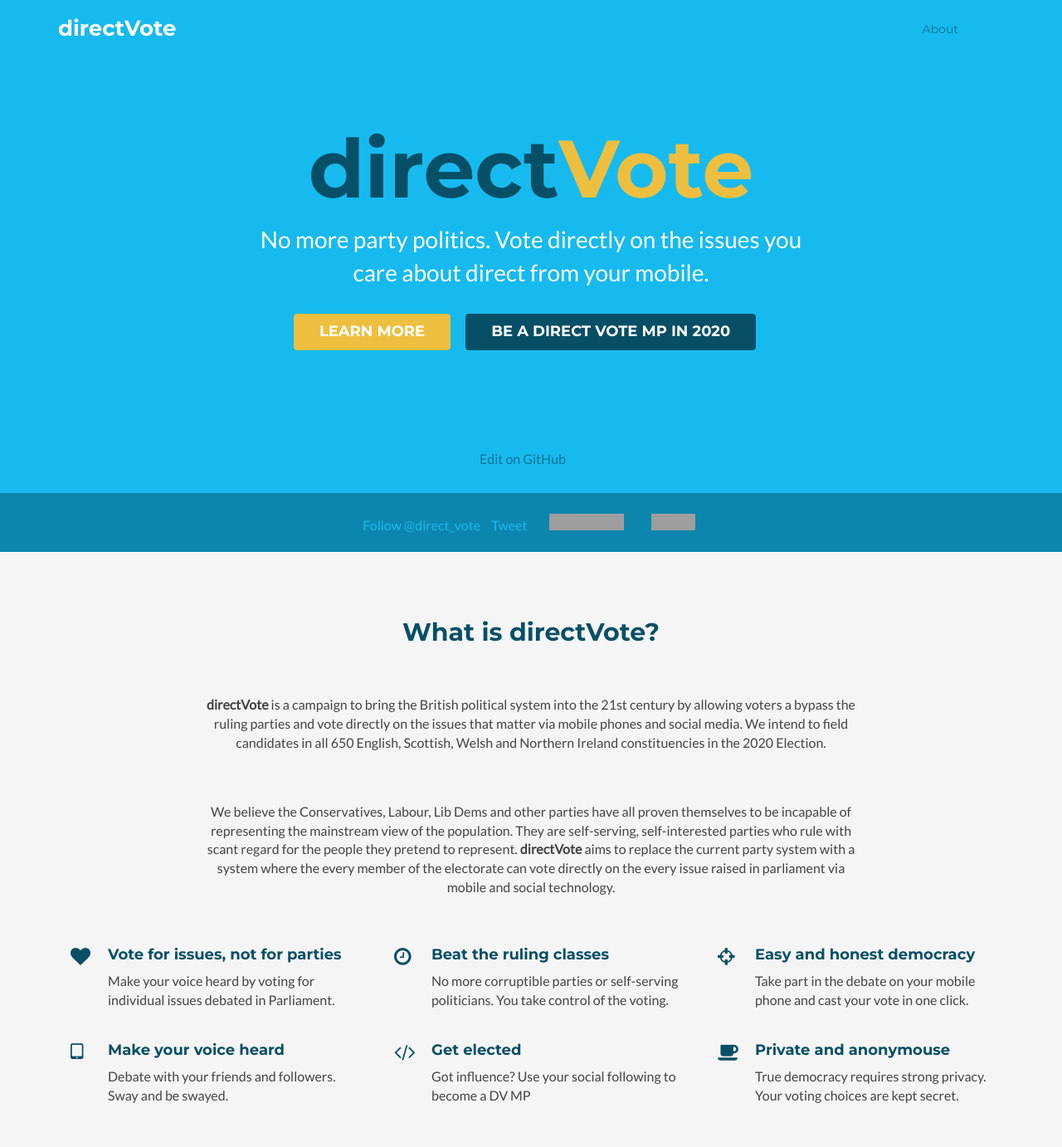
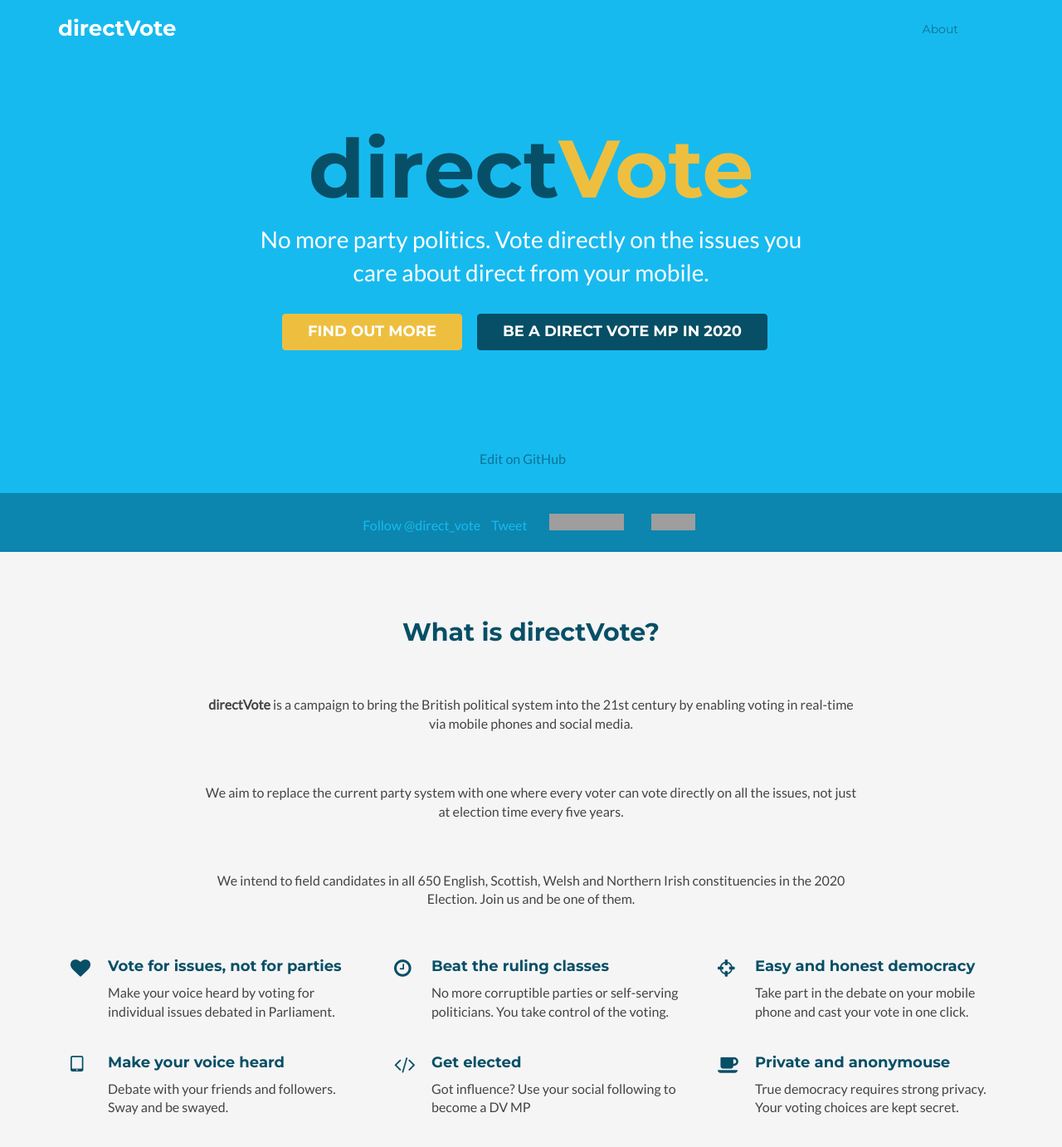
Before and after one commit to Direct-Vote/Direct-Vote-Website, a Jekyll site: the page built from index.html, in a window 1280 px wide and 1400 px high. Shown: the top 1382 px of the window at 83% size. Built offline with Jekyll 4.4.1, drawn with Linux system fonts in a browser that asks for light colours; comment, search, counter and statistics services are not loaded; grey boxes are pictures that could not be loaded.

Commit message:
Copy cleanup

```diff
--- a/_config.yml
+++ b/_config.yml
@@ -1,2 +1,3 @@
 baseurl: /
 title: directVote
+tagline: Us, Not Them
--- a/_includes/about.html
+++ b/_includes/about.html
@@ -2,8 +2,9 @@
     <section id="about" class="about section">
         <div class="container">
             <h2 class="title text-center">What is directVote?</h2>
-            <p class="intro text-center"><b>directVote</b> is a campaign to bring the British political system into the 21st century by allowing voters a bypass the ruling parties and vote directly on the issues that matter via mobile phones and social media. We intend to field candidates in all 650 English, Scottish, Welsh and Northern Ireland constituencies in the 2020 Election.</p>
-            <p class="intro text-center">We believe the Conservatives, Labour, Lib Dems and other parties have all proven themselves to be incapable of representing the mainstream view of the population. They are self-serving, self-interested parties who rule with scant regard for the people they pretend to represent. <b>directVote</b> aims to replace the current party system with a system where the every member of the electorate can vote directly on the every issue raised in parliament via mobile and social technology.</p>
+            <p class="intro text-center"><b>directVote</b> is a campaign to bring the British political system into the 21st century by enabling voting in real-time via mobile phones and social media.</p>
+            <p class="intro text-center">We aim to replace the current party system with one where every voter can vote directly on all the issues, not just at election time every five years.</p>
+            <p class="intro text-center">We intend to field candidates in all 650 English, Scottish, Welsh and Northern Irish constituencies in the 2020 Election. Join us and be one of them.</p>
             <div class="row">
                 <div class="item col-md-4 col-sm-6 col-xs-12">
                     <div class="icon-holder">
--- a/_includes/head.html
+++ b/_includes/head.html
@@ -1,9 +1,9 @@
 <head>
     <title>
    {% if page.title == "Home" %}
-   {{ site.title }} &middot; {{ site.tagline }}
+   {{ site.title }} | {{ site.tagline }}
    {% else %}
-   {{ page.title }} &middot; {{ site.title }}
+   {{ site.title }} | {{ page.title }}
    {% endif %}
     </title>
     <!-- Meta -->
@@ -27,5 +27,4 @@
       <script src="https://oss.maxcdn.com/libs/html5shiv/3.7.0/html5shiv.js"></script>
       <script src="https://oss.maxcdn.com/libs/respond.js/1.4.2/respond.min.js"></script>
     <![endif]-->
-    <script src="//load.sumome.com/" data-sumo-site-id="c9f93f28b588b1b0cdc8cd05667be72fd923899f3425dc6b2fba099f07939659" async="async"></script>
 </head>
--- a/_includes/promo.html
+++ b/_includes/promo.html
@@ -4,7 +4,7 @@
             <h2 class="title">direct<span class="highlight">Vote</span></h2>
             <p class="intro">No more party politics. Vote directly on the issues you care about direct from your mobile.</p>
             <div class="btns">
-                <a class="btn btn-cta-secondary" href="http://eepurl.com/bXkBIv" target="_blank">Learn more</a>
+                <a class="btn btn-cta-secondary scrollto" href="#about">Find out more</a>
                 <a class="btn btn-cta-primary" href="http://eepurl.com/bXkBIv" target="_blank">Be a Direct Vote MP in 2020</a>
             </div>
             <ul class="meta list-inline">
--- a/index.html
+++ b/index.html
@@ -1,6 +1,6 @@
 ---
 layout: default
-title: No more party politics
+title: Home
 ---
 
 I am content
```
Also changed, not shown: 1 other file.
